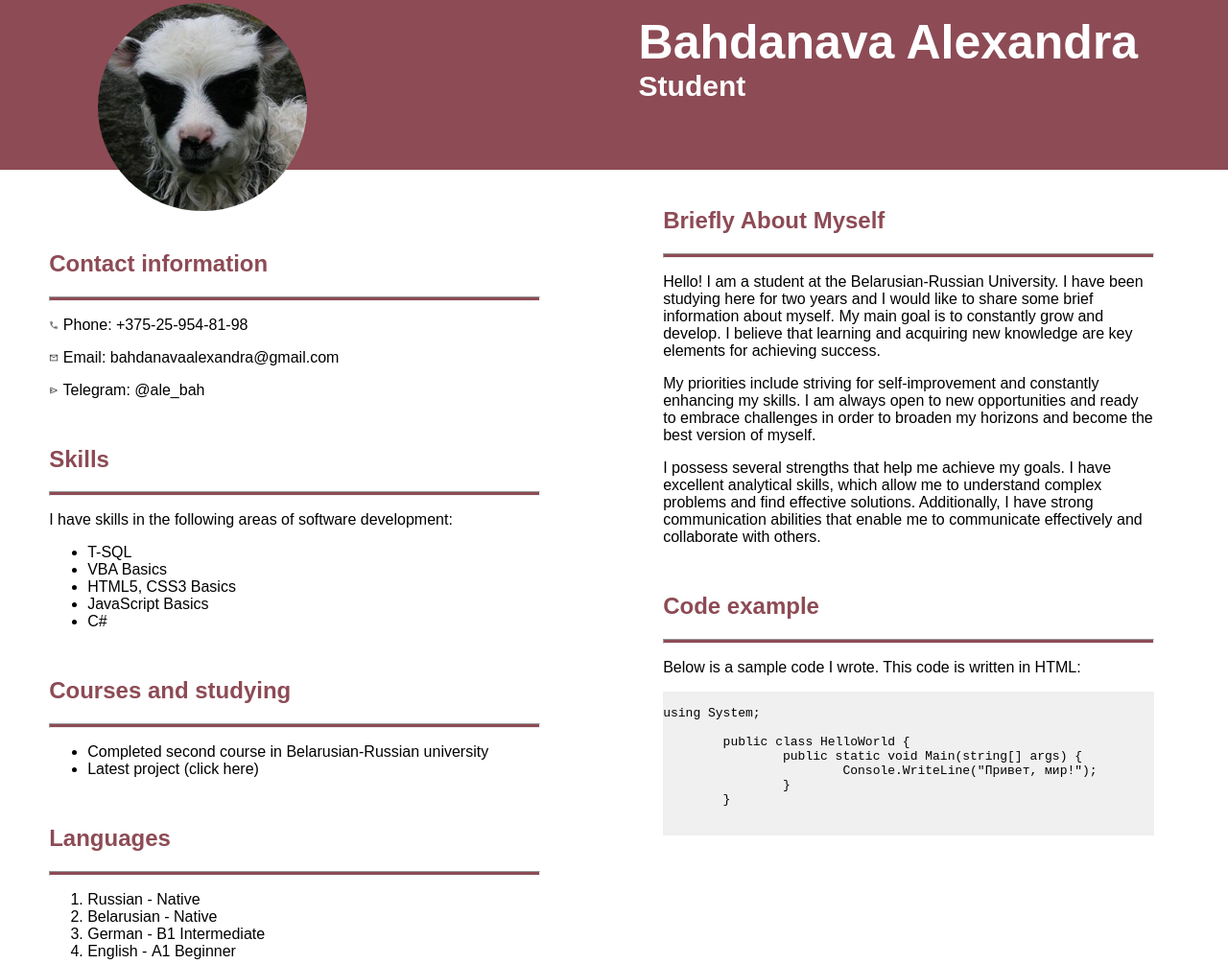
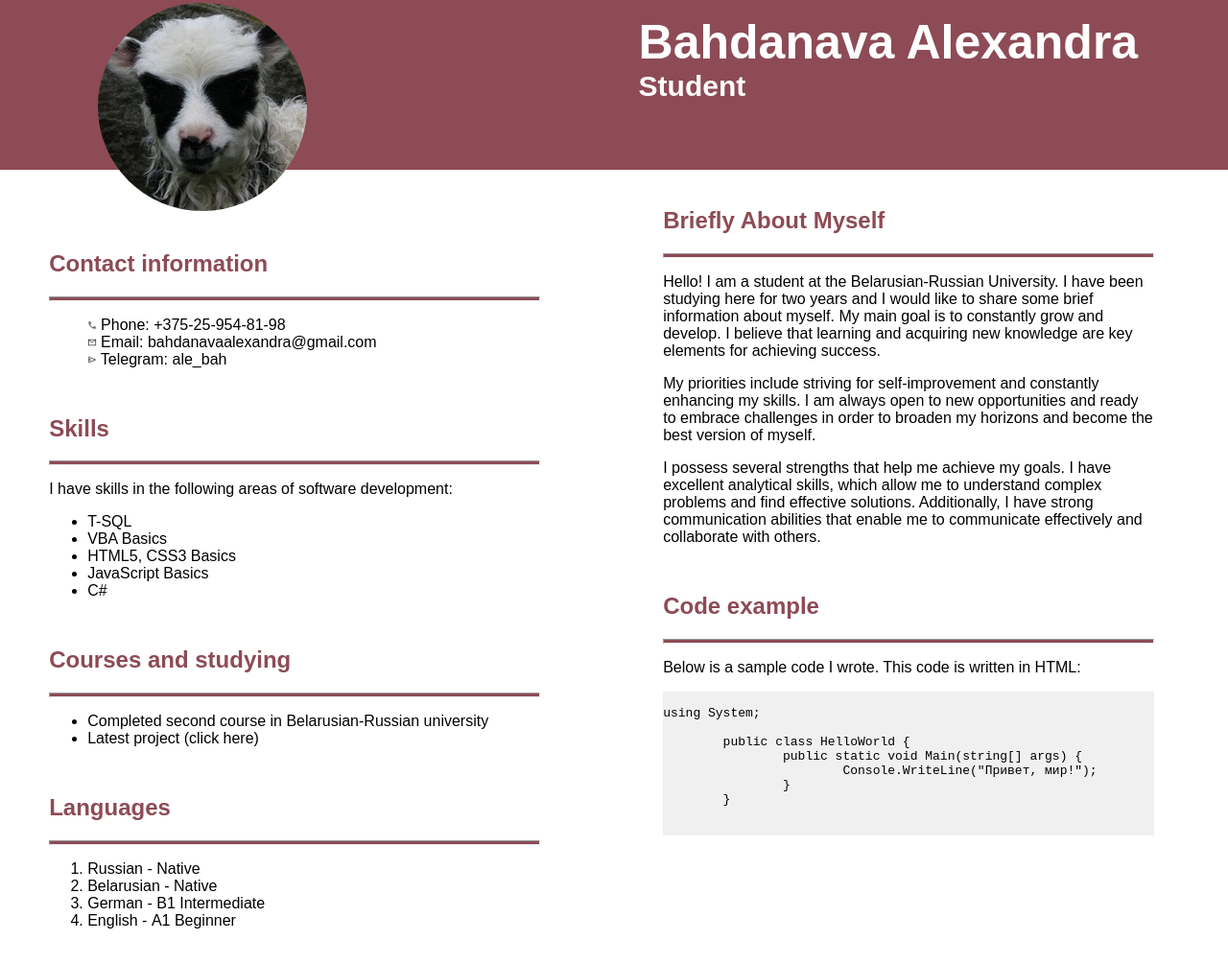
Before and after one commit to AlexandraBahdanava/HTML_CSS_CV, a plain HTML site: page index.html in a window 1280 px wide. Shown: the part 23-1028 px from the top of the page at 96% size. Drawn offline with Linux system fonts and the light colour scheme; a web font is replaced by a local one.

Commit message:
fix: edit according to the requirements presented

```diff
--- a/index.html
+++ b/index.html
@@ -20,24 +20,27 @@
 		</header>
 
 		<main>
-				<div class="left_div">
-					<div class="contacts">
+				<div class="left-block">
+					<nav>
 						<h2> Contact information </h2>
 						<hr>
-						<p>
+						<ul class="contacts">
+							<li>
 								<img src="img/call.png">
 								Phone: +375-25-954-81-98
-						</p>
-						<p>
+							</li>
+							<li>
 								<img src="img/mail.png">
-							Email: bahdanavaalexandra@gmail.com
-						</p>
-						<p>
+								Email: <a href="mailto:bahdanavaalexandra@gmail.com"> bahdanavaalexandra@gmail.com  </a>
+							</li>
+							<li>
 								<img src="img/send.png">
-							Telegram: @ale_bah
-						</p>
-					</div>
-					<div class="skills">
+								Telegram:<a href="https://t.me/ale_bah"> ale_bah  </a>
+							</li>
+						</ul>
+					</nav>
+
+					<section class="skills">
 						<h2> Skills </h2>
 						<hr>
 						<p>
@@ -50,9 +53,9 @@
 							<li> JavaScript Basics </li>
 							<li> C# </li>
 						</ul>
-					</div>
+					</section>
 
-					<div class="education">
+					<section class="education">
 						<h2> Courses and studying </h2>
 						<hr>
 						<ul>
@@ -62,9 +65,9 @@
 								</a>
 							</li>
 						</ul>
-					</div>
+					</section>
 
-					<div class="languages">
+					<section class="languages">
 						<h2> Languages </h2>
 						<hr>
 						<ol>
@@ -73,10 +76,11 @@
 							<li> German - B1 Intermediate </li>
 							<li> English - А1 Beginner </li>
 						</ol>
+					</section>
 				</div>
-				</div>
-				<div class="right_div">
-					<div class="brief">
+
+				<div class="right-block">
+					<section class="brief">
 						<h2> Briefly About Myself </h2>
 						<hr>
 						<p>
@@ -90,9 +94,9 @@
 						<p>
 							I possess several strengths that help me achieve my goals. I have excellent analytical skills, which allow me to understand complex problems and find effective solutions. Additionally, I have strong communication abilities that enable me to communicate effectively and collaborate with others.
 						</p>
-					</div>
+					</section>
 
-					<div class="code">
+					<section class="code">
 						<h2> Code example </h2>
 						<hr>
 						<p> Below is a sample code I wrote. This code is written in HTML: </p>
@@ -107,14 +111,14 @@ using System;
 	}
 							</code>
 						</pre>
-					</div>
+					</section>
 				</div>
 		</main>
 		<footer>
 			<br>
 			<p>
 				GitHub:
-			<a class="git_link" href="https://github.com/AlexandraBahdanava"> AlexandraBahdanava</a>
+				<a class="git-link" href="https://github.com/AlexandraBahdanava"> AlexandraBahdanava</a>
 				| 2023
 			</p>
 			<br>
--- a/style.css
+++ b/style.css
@@ -10,28 +10,29 @@ header{
 
 main{
 	width: 100%;
-	height: 1100px;
+	height: 1000px;
 }
 
 hr{
+	height: 3px;
 	color: #8d4b55;
 	background-color: #8d4b55;
-	height: 3px;
 }
+
 .name{
-	background-color: #8d4b55;
-	color: white;
 	margin: 0;
 	height: 100%;
 	text-align: center;
+	background-color: #8d4b55;
+	color: white;
 }
 
 h1{
 	margin: 0;
 	padding-left: 52%;
 	padding-top: 3%;
+	text-align: left;
 	font-size: 50px;
-	text-align: left;
 }
 
 .student{
@@ -43,55 +44,28 @@ h1{
 h2{
 	color:#8d4b55;
 }
+
 img{
 	width: 2%;
 }
+
 .image{
 	position: absolute;
 	margin-left: 8%;
 	margin-top: 2%;
+	width: 17%;
 	border-radius: 50%;
-	width: 17%;
 }
 
-.contacts{
+nav{
 	padding-top: 10%;
 	padding-left: 8%;
 	width: 80%;
 	margin: 0;
 }
 
-.skills{
-	padding-top: 2%;
-	padding-left: 8%;
-	width: 80%;
-	margin: 0;
-}
-.education{
-	padding-top: 2%;
-	padding-left: 8%;
-	width: 80%;
-	margin: 0;
-}
-
-.languages{
-	padding-top: 2%;
-	padding-left: 8%;
-	width: 80%;
-	margin: 0;
-}
-
-.code{
-	padding-top: 2%;
-	padding-left: 8%;
-	width: 80%;
-	margin: 0;
-}
-code{
-text-align: left;
-}
-pre{
-	background-color: #F0F0F0;
+.contacts{
+	list-style-type:none;
 }
 
 .brief{
@@ -101,31 +75,53 @@ pre{
 	margin: 0;
 }
 
-.left_div{
+section{
+	padding-top: 2%;
+	padding-left: 8%;
+	width: 80%;
+	margin: 0;
+
+}
+
+code{
+	text-align: left;
+}
+
+pre{
+	background-color: #F0F0F0;
+}
+
+
+.left-block{
 	float: left;
 	width: 50%;
 }
 
-.right_div{
+.right-block{
 	float: right;
 	width: 50%;
 }
-.project{
+a{
 	text-decoration: none;
 	color: black;
 }
 
-.project:hover{
+a:hover{
 	color: #8d4b55;
 }
 
 footer{
+	margin: 0;
+	text-align: center;
 	background-color: #8d4b55;
 	color: white;
-	text-align: center;
-	margin: 0;
 }
-.git_link{
+
+.git-link{
 	text-decoration: none;
 	color: white;
 }
+
+.git-link:hover{
+	color: white;
+}
```
Lines whose indentation alone changed are shown as unchanged.
